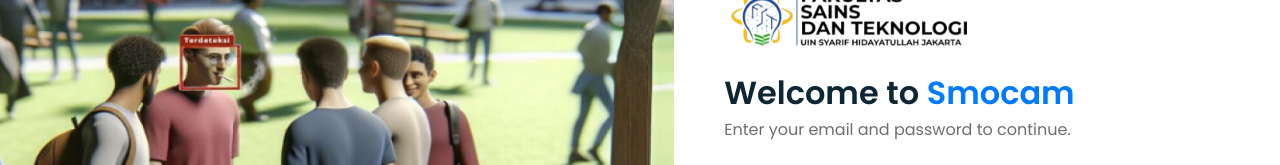
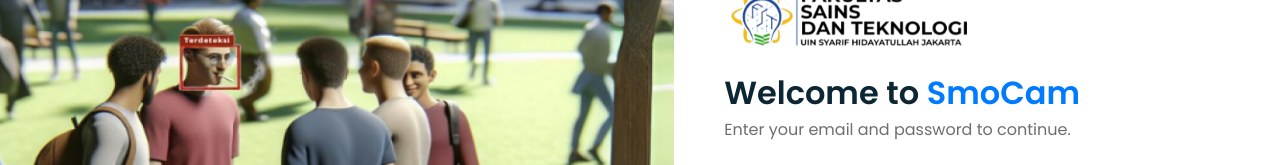
Before and after one commit to falihrby/Smocam, a React (Create React App) app in the folder frontend/: page /login in a window 1280 px wide. Shown: the part 189-354 px from the top of the page. Built offline with nearby package versions, Linux system fonts and the light colour scheme.

Commit message:
update words

```diff
--- a/frontend/src/components/Sidebar.js
+++ b/frontend/src/components/Sidebar.js
@@ -45,7 +45,7 @@
     <div className={classNames("sidebar", { "is-open": isOpen })}>
       <div className="sidebar-header">
         <img src="/assets/logo_fst.png" alt="Logo" className="sidebar-logo" />
-        <h4 className="sidebar-title">Aplikasi Smocam</h4>
+        <h4 className="sidebar-title">Aplikasi SmoCam</h4>
       </div>
       <hr className="dashboard-divider" />
       <nav className="nav">
--- a/frontend/src/pages/DashboardPage.js
+++ b/frontend/src/pages/DashboardPage.js
@@ -160,7 +160,7 @@
                 pcRef.current = pc;
             } catch (error) {
                 console.error("[React] Failed to start stream:", error);
-                setStreamError("Gagal menyambungkan ke stream. Periksa konsol backend.");
+                setStreamError("Koneksi ke kamera gagal. Cek jaringan dan power.");
             } finally {
                 if (videoRef.current) {
                     setIsLoading(false);
--- a/frontend/src/pages/LoginPage.js
+++ b/frontend/src/pages/LoginPage.js
@@ -74,11 +74,11 @@
       <div className="login-right">
         <img
           src="/assets/logo_fst.png"
-          alt="Smocam Logo"
+          alt="SmoCam Logo"
           className="login-logo"
         />
         <h1 className="welcome-heading">
-          Welcome to <span className="smocam-highlight">Smocam</span>
+          Welcome to <span className="smocam-highlight">SmoCam</span>
         </h1>
         <p className="welcome-subtext">Enter your email and password to continue.</p>
         {error && <p className="error">{error}</p>}
```
